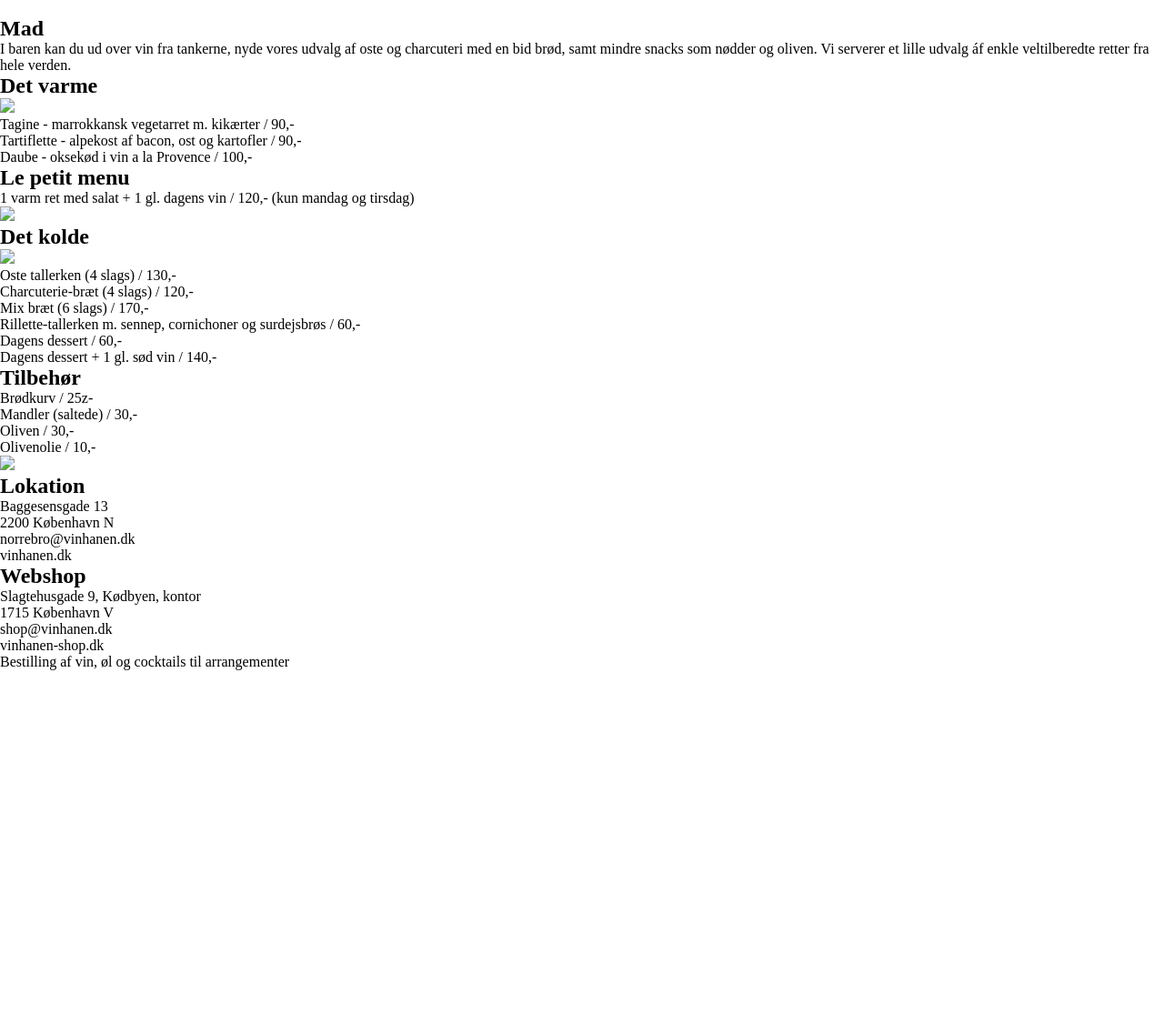
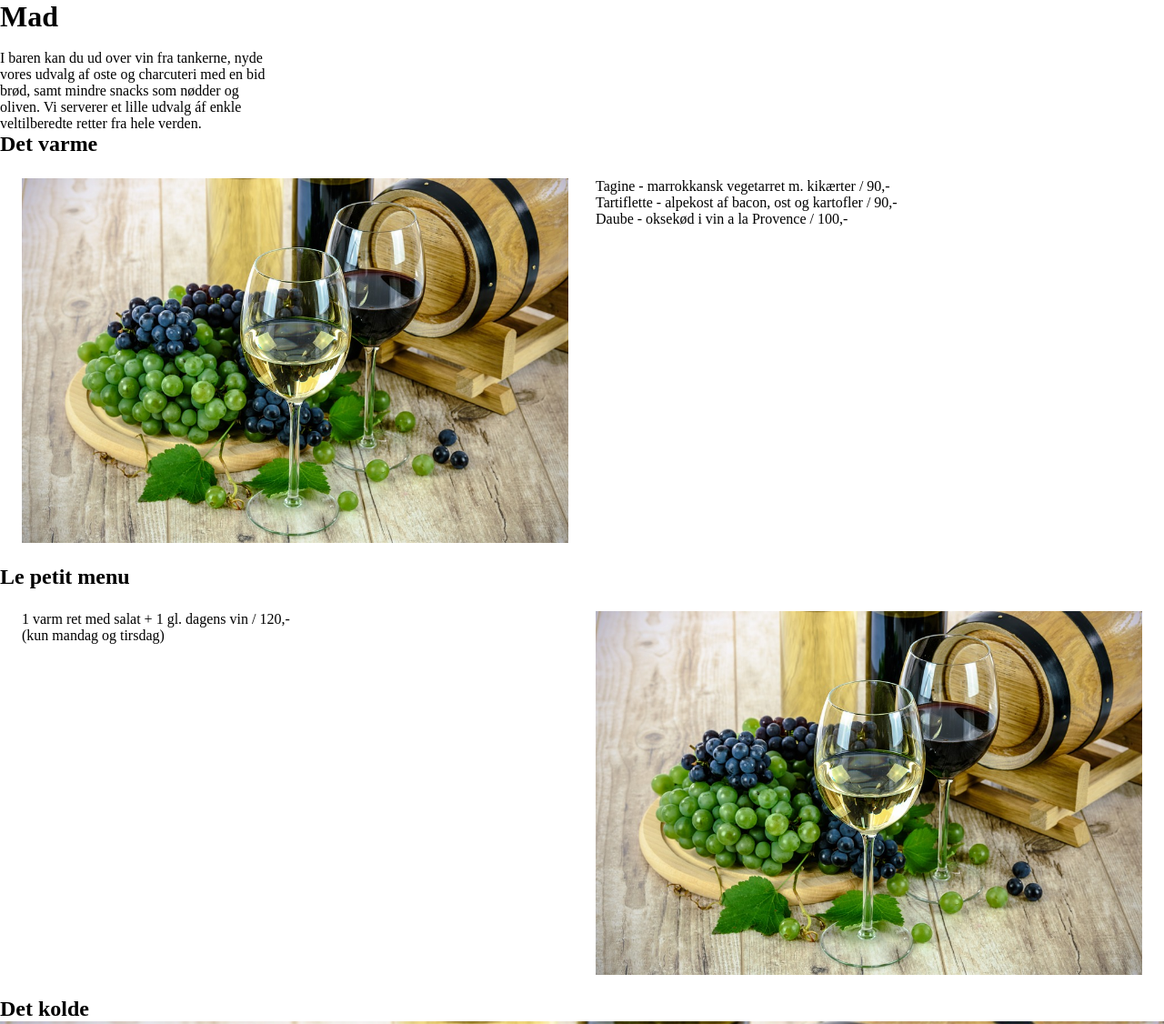
Before and after one commit to louisetrab/02_redesign, a plain HTML site: page menu.html in a window 1280 px wide. Shown: the top 1126 px of the page at 91% size. Before the commit the page ends 800 px from the top, so only its background shows below. Drawn offline with Linux system fonts and the light colour scheme.

Commit message:
opsætning_menu

```diff
--- a/menu.html
+++ b/menu.html
@@ -15,22 +15,30 @@
       </nav>
     </header>
     <main>
-      <section class="section_one">
+      <h1>Mad</h1>
+      <section id="section_one">
+        <div class="section_wrapper">
           <img src="mad1.PNG" alt="" />
+        </div>
       </section>
-      <section class="section_two">
-        <h1>Mad</h1>
+      <section id="section_two">
+        <div class="section_wrapper">
+          <div class="col_text">
             <p>
-          I baren kan du ud over vin fra tankerne, nyde vores udvalg af oste og
-          charcuteri med en bid brød, samt mindre snacks som nødder og oliven.
-          Vi serverer et lille udvalg áf enkle veltilberedte retter fra hele
-          verden.
+              I baren kan du ud over vin fra tankerne, nyde vores udvalg af oste
+              og charcuteri med en bid brød, samt mindre snacks som nødder og
+              oliven. Vi serverer et lille udvalg áf enkle veltilberedte retter
+              fra hele verden.
             </p>
+          </div>
+        </div>
       </section>
 
-      <section class="section_three">
+      <section id="section_three">
         <h2>Det varme</h2>
-        <img src="mad2.PNG" />
+        <div class="section_wrapper">
+          <img src="bilder/test.bilde.jpg" />
+          <div class="col_text">
             <p>
               Tagine - marrokkansk vegetarret m. kikærter / 90,-
               <br />
@@ -38,20 +46,28 @@
               <br />
               Daube - oksekød i vin a la Provence / 100,-
             </p>
+          </div>
+        </div>
       </section>
 
       <section class="section_four">
         <h2>Le petit menu</h2>
+        <div class="section_wrapper">
+          <div class="col_text">
             <p>
               1 varm ret med salat + 1 gl. dagens vin / 120,- (kun mandag og
               tirsdag)
             </p>
-        <img src="mad3.PNG" />
+          </div>
+          <img src="bilder/test.bilde.jpg" />
+        </div>
       </section>
 
       <section class="section_five">
         <h2>Det kolde</h2>
-        <img src="mad4.PNG" />
+        <div class="section_wrapper">
+          <img src="bilder/test.bilde.jpg" />
+          <div class="col_text">
             <p>
               Oste tallerken (4 slags) / 130,-
               <br />
@@ -65,10 +81,14 @@
               <br />
               Dagens dessert + 1 gl. sød vin / 140,-
             </p>
+          </div>
+        </div>
       </section>
 
       <section class="section_six">
+        <div class="section_wrapper">
           <h2>Tilbehør</h2>
+          <div class="col_text">
             <p>
               Brødkurv / 25z-
               <br />
@@ -78,7 +98,9 @@
               <br />
               Olivenolie / 10,-
             </p>
-        <img src="mad5.PNG" />
+            <img src="bilder/test.bilde.jpg" />
+          </div>
+        </div>
       </section>
     </main>
     <footer>
--- a/styles/menu.css
+++ b/styles/menu.css
@@ -5,3 +5,75 @@
 img {
   width: 100%;
 }
+
+@media (min-width: 600px) {
+  #section_two .section_wrapper {
+    display: grid;
+    grid-column-gap: 20px;
+    grid-template-columns: 1fr 2fr 1fr;
+  }
+
+  #section_two {
+    grid-column: 2;
+  }
+
+  #section_three .section_wrapper {
+    display: grid;
+    gap: 30px;
+    grid-template-columns: 1fr 1fr;
+    padding: 1.5rem;
+  }
+  #section_three .col_text {
+    display: grid;
+    gap: 10px;
+    grid-column: 2;
+  }
+
+  .section_four .section_wrapper {
+    display: grid;
+    gap: 30px;
+    grid-template-columns: 1fr 1fr;
+    padding: 1.5rem;
+  }
+  .section_four .col_text {
+    display: grid;
+    gap: 10px;
+    grid-template-columns: 1fr 1fr;
+  }
+
+  /*.section_four .section_wrapper {
+    display: grid;
+    gap: 30px;
+    grid-template-columns: 1fr 1fr;
+    padding: 1.5rem;
+  }
+  .section_four .col_text {
+    display: grid;
+    gap: 10px;
+    grid-template-columns: 1fr 1fr;
+  }
+
+  .section_five .section_wrapper {
+    display: grid;
+    gap: 30px;
+    grid-template-columns: 1fr 1fr;
+    padding: 1.5rem;
+  }
+  .section_five .col_text {
+    display: grid;
+    gap: 10px;
+    grid-template-columns: 1fr 1fr;
+  }
+
+  .section_six .section_wrapper {
+    display: grid;
+    gap: 30px;
+    grid-template-columns: 1fr 1fr;
+    padding: 1.5rem;
+  }
+  .section_six .col_text {
+    display: grid;
+    gap: 10px;
+    grid-template-columns: 1fr 1fr;
+  } */
+}
```
Lines whose indentation alone changed are shown as unchanged.
